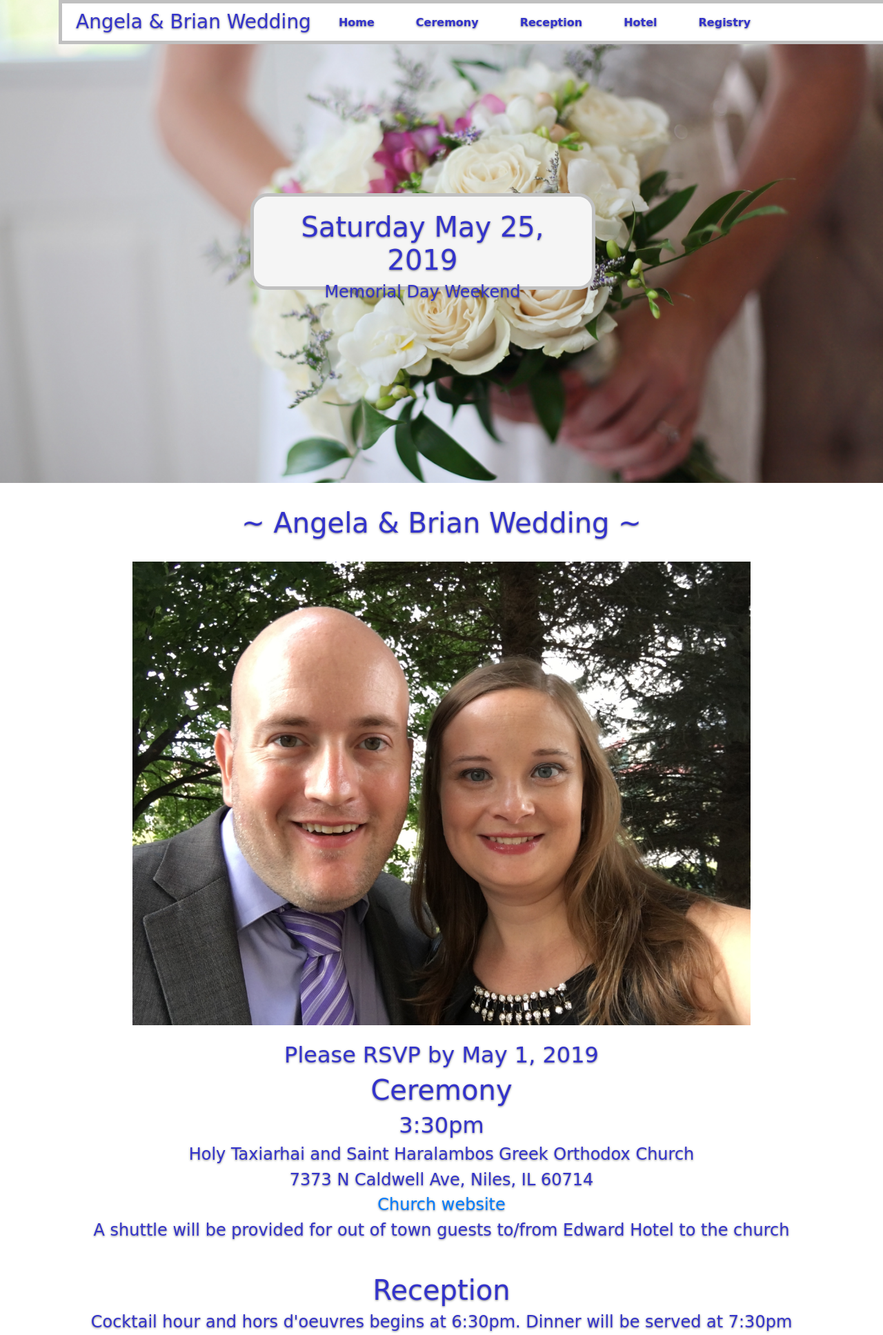
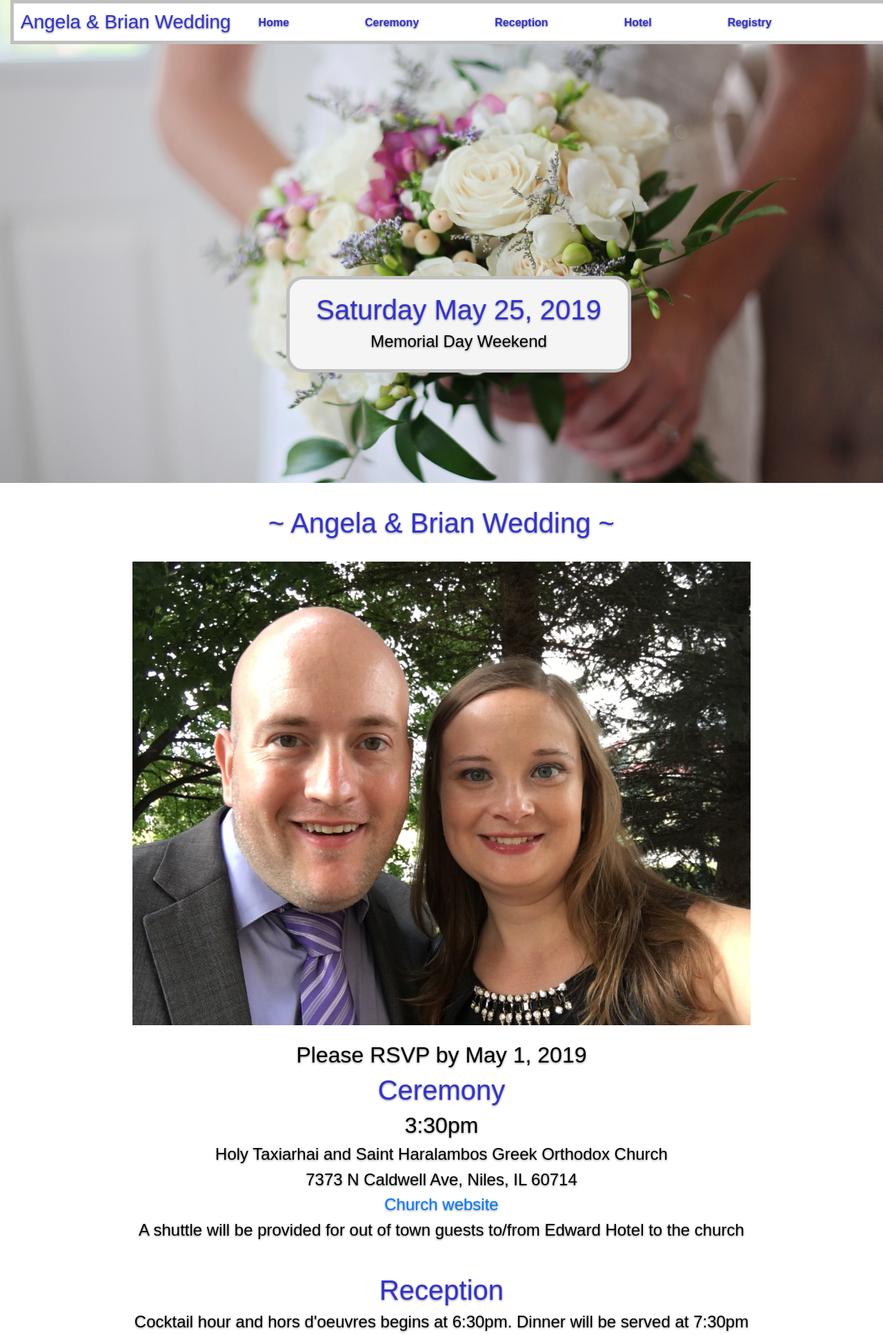
Before and after one commit to ADFrys/angelabrianwedding2019, a Django app: page / in a window 1280 px wide. Shown: the top 1935 px of the page at 69% size. Run offline with Django 3.2, Linux system fonts and the light colour scheme; some libraries are stand-ins or nearby versions.

Commit message:
Update styles to be responsive.

```diff
--- a/eventdetails/static/css/styles.css
+++ b/eventdetails/static/css/styles.css
@@ -2,7 +2,7 @@
 * {
 	align-content: center;
 	color: #3333cc;
-	font-family: cursive;
+	font-family: arial;
 	text-align: center;
 }
 
@@ -22,7 +22,6 @@ body {
   height: 100%;
 }
 body {
-  color: #3333cc;
   text-align: center;
   text-shadow: 0 1px 3px rgba(0,0,0,.5);
   background-color: #F5F5F5;
@@ -30,16 +29,15 @@ body {
 
 /* Extra markup and styles for table-esque vertical and horizontal centering */
 .site-wrapper {
-  display: table;
+  display: block;
   height: 700px;
   width: 100%;
   background-image: url('../images/bloom.jpg');
   background-size: cover;
   background-repeat: no-repeat;
-  /*height: 100%; */
-  /*min-height: 100%;*/
 }
 .site-wrapper-inner {
+  display: table;
   display: table-cell;
   vertical-align: top;
 }
@@ -65,7 +63,7 @@ body {
 	background-color: white;
   width: 100%;
   border: 5px solid silver;
-  padding-left: 20px;
+  padding-left: 10px;
 }
 
 .masthead-nav > li {
@@ -108,6 +106,14 @@ li {
   list-style-type: none;
 }
 
+.container {
+  padding-left: 0px;
+}
+
+ul.nav {
+  flex-wrap: nowrap;
+}
+
 @media (min-width: 768px) {
   .masthead-brand {
     float: left;
@@ -145,8 +151,21 @@ li {
   padding: 20px;
   width: 500px;
   height: 140px;
-  margin-left: 25%;
   border: 5px solid silver;
+  margin-top: 15rem;
+  margin-left: 55%;
+}
+
+#registryLink {
+  font-size: 1.5em;
+}
+
+h2, h4, p {
+  color: black !important;
+}
+
+.underlinedList {
+  text-decoration: underline;
 }
 
 /*
@@ -163,9 +182,13 @@ li {
   .site-wrapper-inner {
     vertical-align: middle;
   }
+
+  .inner {
+    margin-left: 50%;
+  }
 }
 
-@media (max-width: 750px) {
+@media (min-width: 300px) and (max-width: 768px) {
   .inner {
     max-width: 300px;
     height: auto;
@@ -181,3 +204,14 @@ li {
     height: 250px;
   }
 }
+
+@media (min-width: 1200px) {
+
+  .inner {
+  margin-left: 80%;
+  }
+
+.masthead-nav > li + li {
+  margin-left: 70px;
+  }
+}
```
